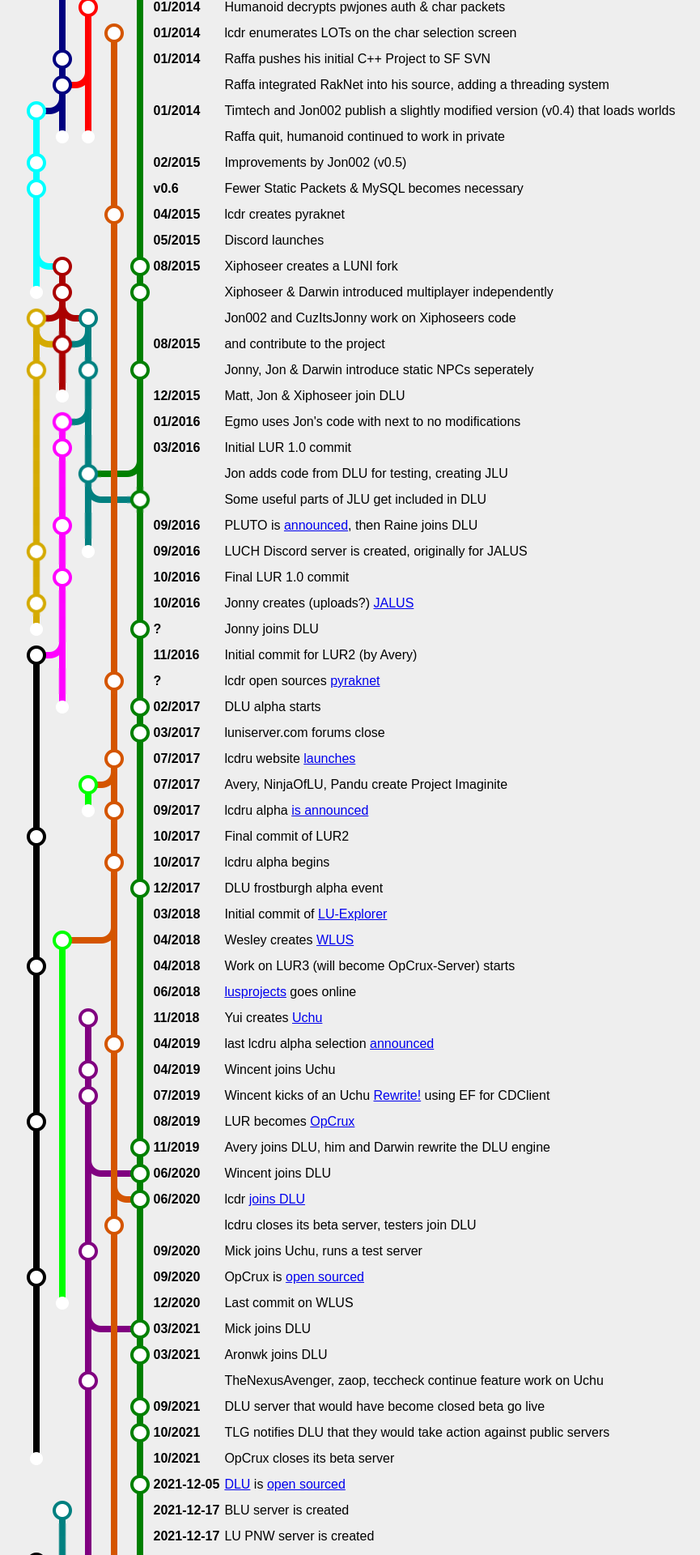
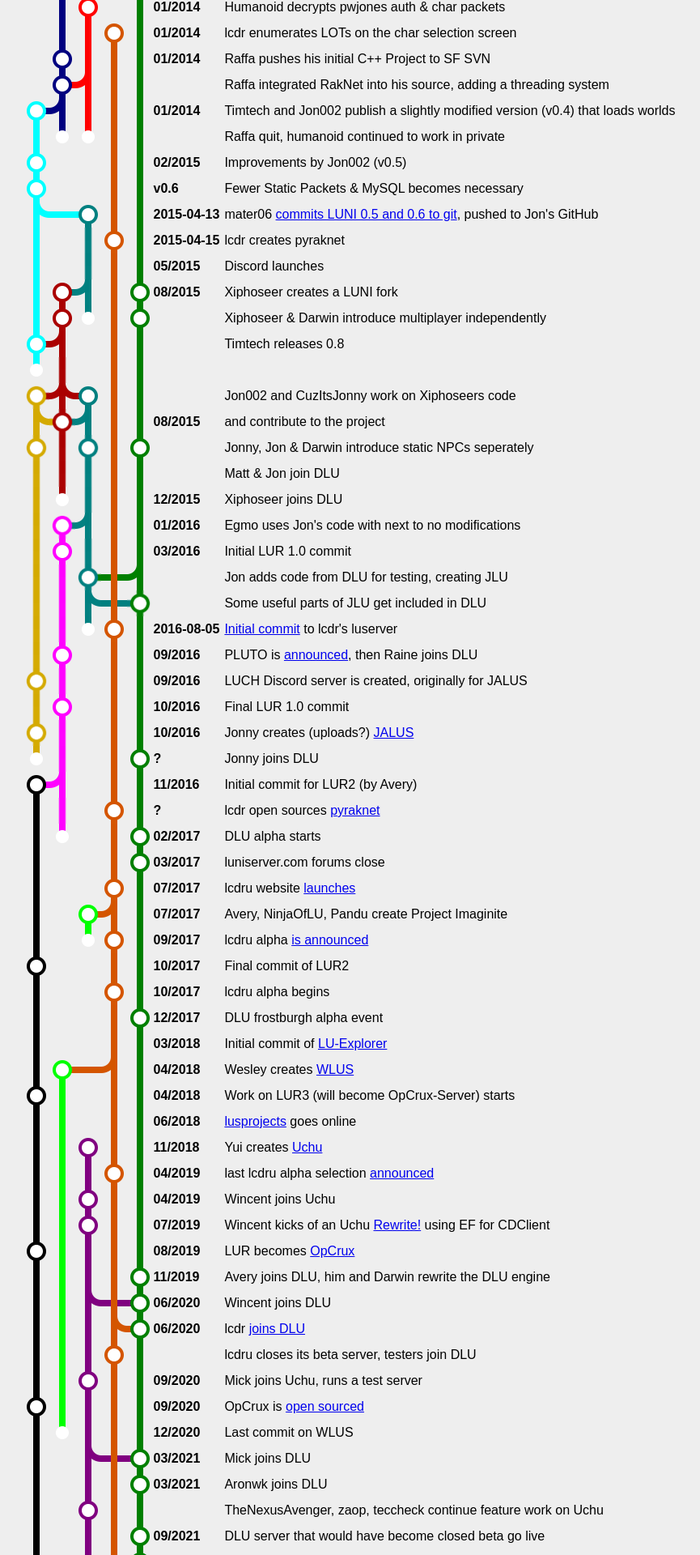
Before and after one commit to Xiphoseer/xiphoseer.github.com, a Jekyll site: the page flow/index.html, which Jekyll copies as it is, in a window 1280 px wide. Shown: the part 572-2492 px from the top of the page at 81% size, without its empty margins (208-1073 px from the left). Built offline with Jekyll 4.4.1, drawn with Linux system fonts in a browser that asks for light colours.

Commit message:
flow: change early LUNI a bit

```diff
--- a/flow/flow.css
+++ b/flow/flow.css
@@ -40,18 +40,31 @@
     /* C #008000 */
 }
 
-.start.merge-left-D.E {
+.start.E.merge-left-D {
     background-image: url('Start_E_Left_D.png');
     /* E #AA0000 */
 }
 
-.start.merge-right-D.E {
+.start.E.merge-right-D {
     background-image: url('Start_E_Right_D.png');
+    /* E #AA0000 */
+}
+
+.start.E.merge-right-F {
+    background-image: url('Start_E_Right_F.png');
     /* E #AA0000 */
 }
 
 .start.F {
     background-image: url('Start_F.png');
+}
+
+.start.F.merge-left-A {
+    background-image: url('Start_F_Left_A.png');
+}
+
+.start.F.merge-left-D {
+    background-image: url('Start_F_Left_D.png');
 }
 
 .start.F.merge-left-E {
@@ -129,6 +142,10 @@
 
 .node.D {
     background-image: url('Node_D.png');
+}
+
+.node.D.merge-right-E {
+    background-image: url('Node_D_Right_E.png');
 }
 
 .node.E {
@@ -239,6 +256,10 @@
     background-image: url('Pass_B.png');
 }
 
+.pass-D {
+    background-image: url('Pass_D.png');
+}
+
 .pass-M {
     background-image: url('Pass_M.png');
 }
@@ -261,6 +282,10 @@
 
 .split-left.D {
     background-image: url('Split_Left_D.png');
+}
+
+.split-left.E {
+    background-image: url('Split_Left_E.png');
 }
 
 .split-left.F {
--- a/flow/index.html
+++ b/flow/index.html
@@ -205,40 +205,67 @@
 				<td>Fewer Static Packets &amp; MySQL becomes necessary</td>
 			</tr>
 			<tr>
+				<td class="fi split-right D"></td>
+				<td class="fi pass-D"></td>
+				<td class="fi start F merge-left-D"></td>
+				<td class="fi line B"></td>
+				<td class="fi line C"></td>
+				<td class="v">2015-04-13</td>
+				<td>mater06 <a href="https://github.com/jaller200/LUNIServerProject/commit/ae02ff1f85cdab6c95b3d956485b456365396a7a">commits LUNI 0.5 and 0.6 to git</a>, pushed to Jon's GitHub</td>
+			</tr>
+			<tr>
 				<td class="fi line D"></td>
 				<td class="fi"></td>
-				<td class="fi"></td>
+				<td class="fi line F"></td>
 				<td class="fi node B"></td>
 				<td class="fi line C"></td>
-				<td class="v">04/2015</td>
+				<td class="v">2015-04-15</td>
 				<td>lcdr creates pyraknet</td>
 			</tr>
 			<tr>
 				<td class="fi line D"></td>
 				<td class="fi"></td>
-				<td class="fi"></td>
+				<td class="fi line F"></td>
 				<td class="fi line B"></td>
 				<td class="fi line C"></td>
 				<td class="v">05/2015</td>
 				<td>Discord launches</td>
 			</tr>
 			<tr>
-				<td class="fi split-right D"></td>
-				<td class="fi start merge-left-D E"></td>
-				<td class="fi"></td>
+				<td class="fi line D"></td>
+				<td class="fi start E merge-right-F"></td>
+				<td class="fi split-left F"></td>
 				<td class="fi line B"></td>
 				<td class="fi node C"></td>
 				<td class="v">08/2015</td>
 				<td>Xiphoseer creates a LUNI fork</td>
 			</tr>
 			<tr>
-				<td class="fi end D"></td>
+				<td class="fi line D"></td>
 				<td class="fi node E"></td>
-				<td class="fi"></td>
+				<td class="fi end F"></td>
 				<td class="fi line B"></td>
 				<td class="fi node C"></td>
 				<td></td>
-				<td>Xiphoseer &amp; Darwin introduced multiplayer independently</td>
+				<td>Xiphoseer &amp; Darwin introduce multiplayer independently</td>
+			</tr>
+			<tr>
+				<td class="fi node D merge-right-E"></td>
+				<td class="fi split-left E"></td>
+				<td class="fi"></td>
+				<td class="fi line B"></td>
+				<td class="fi line C"></td>
+				<td></td>
+				<td>Timtech releases 0.8</td>
+			</tr>
+			<tr>
+				<td class="fi end D"></td>
+				<td class="fi line E"></td>
+				<td class="fi"></td>
+				<td class="fi line B"></td>
+				<td class="fi line C"></td>
+				<td></td>
+				<td></td>
 			</tr>
 			<tr>
 				<td class="fi start merge-right-E G"></td>
@@ -269,12 +296,21 @@
 			</tr>
 			<tr>
 				<td class="fi line G"></td>
+				<td class="fi line E"></td>
+				<td class="fi line F"></td>
+				<td class="fi line B"></td>
+				<td class="fi line C"></td>
+				<td class="v"></td>
+				<td>Matt &amp; Jon join DLU</td>
+			</tr>
+			<tr>
+				<td class="fi line G"></td>
 				<td class="fi end E"></td>
 				<td class="fi line F"></td>
 				<td class="fi line B"></td>
 				<td class="fi line C"></td>
 				<td class="v">12/2015</td>
-				<td>Matt, Jon &amp; Xiphoseer join DLU</td>
+				<td>Xiphoseer joins DLU</td>
 			</tr>
 			<tr>
 				<td class="fi line G"></td>
@@ -314,8 +350,17 @@
 			</tr>
 			<tr>
 				<td class="fi line G"></td>
+				<td class="fi line H"></td>
+				<td class="fi end F"></td>
+				<td class="fi node B"></td>
+				<td class="fi line C"></td>
+				<td class="v">2016-08-05</td>
+				<td><a href="https://github.com/lcdr/luserver/commit/1bad8b75c0205ef5265e53bae1af04d406511480">Initial commit</a> to lcdr's luserver</td>
+			</tr>
+			<tr>
+				<td class="fi line G"></td>
 				<td class="fi node H"></td>
-				<td class="fi line F"></td>
+				<td class="fi"></td>
 				<td class="fi line B"></td>
 				<td class="fi line C"></td>
 				<td class="v">09/2016</td>
@@ -324,7 +369,7 @@
 			<tr>
 				<td class="fi node G"></td>
 				<td class="fi line H"></td>
-				<td class="fi end F"></td>
+				<td class="fi"></td>
 				<td class="fi line B"></td>
 				<td class="fi line C"></td>
 				<td class="v">09/2016</td>
@@ -663,7 +708,7 @@
 				<td class="fi line I"></td>
 				<td class="fi line B"></td>
 				<td class="fi line C"></td>
-				<td class="v">2021-12-17</td>
+				<td class="v">2021-12-09</td>
 				<td>BLU server is created</td>
 			</tr>
 			<tr>
```
Also changed, not shown: flow/Node_D_Right_E.png (added), flow/Pass_D.png (added), flow/Split_Left_E.png (added), flow/Start_E_Right_F.png (added), flow/Start_F_Left_A.png (added), flow/Start_F_Left_D.png (added).
